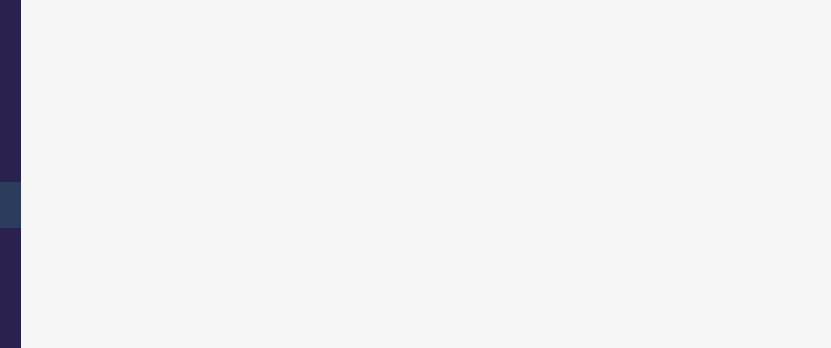
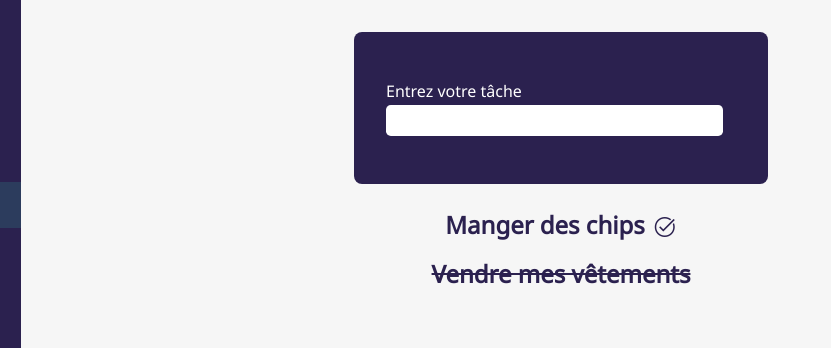
Before and after one commit to TRIPTYK-ACADEMY/training-pwa-todoapp, a plain HTML site: page index.html in a window 1280 px wide. Shown: the top 348 px of the page, 179-1010 px from the left. Drawn offline with nearby package versions, Linux system fonts and the light colour scheme.

Commit message:
remove file

```diff
--- a/index.html
+++ b/index.html
@@ -27,7 +27,26 @@
     </nav>
   </div>
   <main>
-
+    <form id="todoForm">
+      <div>
+        <label for="title">Entrez votre tâche</label>
+        <input type="text" id="title" name="title">
+      </div>
+    </form>
+    <ul class="todoList">
+      <li>
+        Manger des chips
+        <span class="material-symbols-outlined">
+          task_alt
+        </span>
+      </li>
+      <li class="done">
+        Vendre mes vêtements
+        <span class="material-symbols-outlined">
+          task_alt
+        </span>
+      </li>
+    </ul>
   </main>
 </body>
 </html>
--- a/style.css
+++ b/style.css
@@ -5,21 +5,21 @@ body {
 }
 
 .material-symbols-outlined {
-    font-variation-settings:
-    'FILL' 0,
-    'wght' 400,
-    'GRAD' 0,
-    'opsz' 48
+  font-variation-settings: "FILL" 0, "wght" 400, "GRAD" 0, "opsz" 48;
 }
 
-body, h1, h2, ul, li {
+body,
+h1,
+h2,
+ul,
+li {
   margin: 0;
   font-size: 1rem;
   padding: 0;
 }
 
 body {
-    font-family: 'Noto Sans', sans-serif;
+  font-family: "Noto Sans", sans-serif;
   background-color: var(--color-background);
   display: flex;
 }
@@ -53,7 +53,7 @@ body {
 
 .sidebar nav ul li a {
   display: block;
-    padding: .7rem 1rem;
+  padding: 0.7rem 1rem;
   width: 100%;
   display: flex;
   text-decoration: none;
@@ -72,4 +72,64 @@ body {
 main {
   flex-grow: 1;
   padding: 1rem;
+  display: flex;
+  flex-direction: column;
+  align-items: center;
 }
+
+form {
+  width: 350px;
+  margin: 1rem 0;
+  background-color: var(--color-secondary);
+  color: white;
+  padding: 3rem 2rem;
+  border-radius: 0.5rem;
+}
+
+form > div > label {
+  display: block;
+}
+
+form > div > input {
+  padding: 0.5rem 0.7rem;
+  border-radius: 0.3rem;
+  border: none;
+  margin-top: 0.2rem;
+  width: 90%;
+}
+
+form > div > input:focus {
+  outline-width: 2px;
+  outline-color: var(--color-primary);
+}
+
+.todoList > li {
+  font-weight: bold;
+  font-size: 1.5rem;
+  color: var(--color-secondary);
+  padding: 0.5rem 0;
+  display: flex;
+  justify-content: center;
+  align-items: center;
+}
+
+.todoList > li > span {
+  margin-left: 0.5rem;
+  cursor: pointer;
+  transition: all 0.3s ease;
+  padding-top: 0.25rem;
+}
+
+.todoList > li > span:hover {
+  margin-left: 0.5rem;
+  cursor: pointer;
+  color: var(--color-primary);
+}
+
+.todoList > li.done {
+    text-decoration: line-through;
+}
+
+.todoList > li.done > span {
+    display: none;
+}
--- a/sw-register.js
+++ /dev/null
@@ -1,3 +0,0 @@
-if ('serviceWorker' in navigator) {
-  navigator.serviceWorker.register("serviceworker.js");
-}
```
Also changed, not shown: serviceworker.js (deleted, +0 -29 lines), app.webmanifest (deleted). Lines whose indentation alone changed are shown as unchanged.
